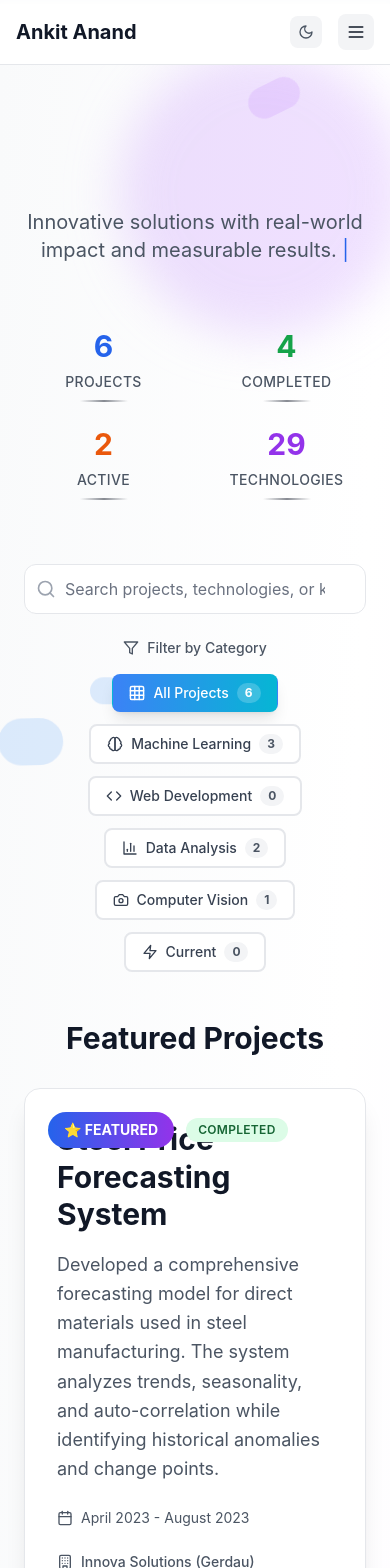
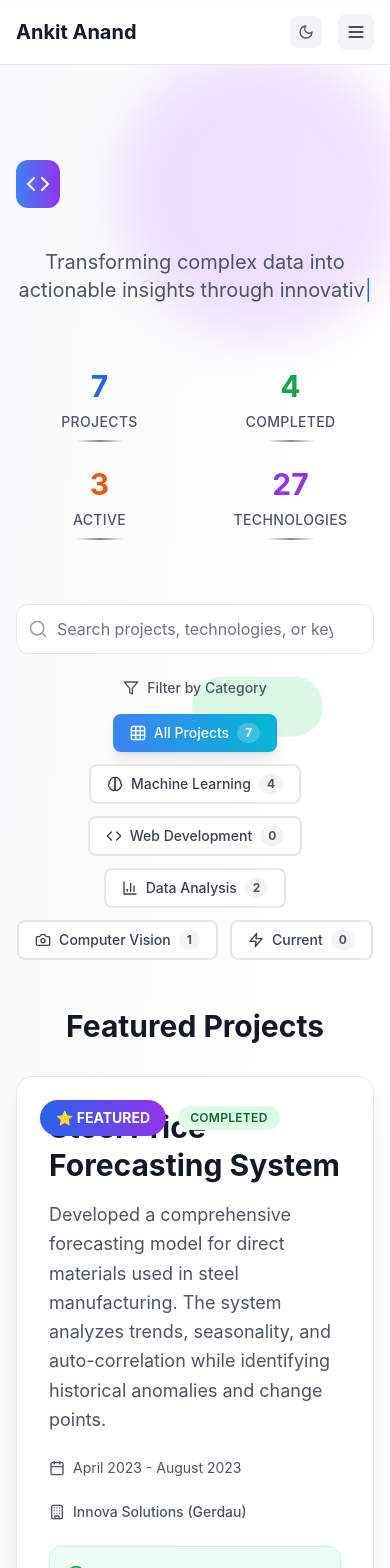
Before and after one commit to Ankit-Anand123/portfolio, a React (Create React App) app: page /projects in a window 390 px wide. Shown: the top 1568 px of the page. Built offline with nearby package versions, Linux system fonts and the light colour scheme.

Commit message:
modified animations in projects

```diff
--- a/src/components/sections/Projects/Projects.tsx
+++ b/src/components/sections/Projects/Projects.tsx
@@ -90,14 +90,14 @@ const projectsData: ProjectData[] = [
     id: 'shipment-predictor',
     title: 'Shipment Delay Predictor',
     description: 'ML model predicting logistics delays with 93% accuracy, optimizing supply chain operations.',
-    longDescription: 'Built an end-to-end machine learning pipeline to predict shipment delays in logistics operations, incorporating multiple data sources and real-time tracking.',
+    longDescription: 'Built a machine learning model to predict shipment delays using historical data, weather patterns, and logistics variables. The system enables proactive intervention and resource allocation.',
     category: 'machine-learning',
     status: 'completed',
-    technologies: ['Python', 'Scikit-learn', 'XGBoost', 'Feature Engineering', 'Data Preprocessing'],
-    duration: 'July 2022 - March 2023',
+    technologies: ['Python', 'Scikit-learn', 'Pandas', 'Flask', 'APIs'],
+    duration: 'March 2023 - June 2023',
     company: 'Innova Solutions',
     achievements: [
-      '93% accuracy in delay prediction',
+      'Achieved 93% accuracy in delay prediction',
       'Reduced operational costs by 15%',
       'Improved customer satisfaction scores'
     ],
@@ -113,125 +113,158 @@ const projectsData: ProjectData[] = [
         type: 'impact'
       }
     ],
-    impact: 'Transformed logistics operations with predictive analytics, significantly reducing delays and improving customer satisfaction across the supply chain.',
-    featured: true
+    impact: 'Transformed logistics operations with predictive insights, enabling better customer service and resource optimization.',
+    featured: false
   },
   {
-    id: 'patient-risk',
-    title: 'Patient Risk Assessment',
-    description: 'Healthcare ML model identifying high-risk patients with 82% accuracy for Humana.',
-    longDescription: 'Developed a sophisticated risk assessment model for healthcare domain, applying advanced preprocessing techniques and feature engineering to identify patients requiring immediate attention.',
+    id: 'patient-risk-assessment',
+    title: 'Patient Risk Assessment System',
+    description: 'Healthcare analytics platform with 82% accuracy in predicting patient readmission risks.',
+    longDescription: 'Developed a comprehensive risk assessment system for healthcare providers to predict patient readmission likelihood and optimize care delivery.',
     category: 'machine-learning',
     status: 'completed',
-    technologies: ['Python', 'Scikit-learn', 'Pandas', 'Feature Engineering', 'Classification', 'Healthcare Analytics'],
-    duration: 'July 2022 - March 2023',
-    company: 'Innova Solutions (Humana)',
+    technologies: ['Python', 'Scikit-learn', 'Pandas', 'Healthcare APIs', 'Machine Learning'],
+    duration: 'January 2023 - April 2023',
+    company: 'Innova Solutions',
     achievements: [
-      '82% accuracy in patient risk prediction',
-      'Early intervention for high-risk patients',
-      'Improved healthcare outcomes'
+      'Achieved 82% accuracy in risk prediction',
+      'Improved patient care outcomes',
+      'Reduced readmission rates by 12%'
     ],
     metrics: [
       {
-        label: 'Risk Prediction',
+        label: 'Risk Prediction Accuracy',
         value: '82%',
         type: 'accuracy'
       },
       {
-        label: 'Early Interventions',
-        value: '150+',
-        type: 'scale'
+        label: 'Readmission Reduction',
+        value: '12%',
+        type: 'impact'
       }
     ],
-    impact: 'Enhanced healthcare delivery through predictive analytics, enabling early intervention and improved patient outcomes in critical care scenarios.'
+    impact: 'Enhanced healthcare delivery with predictive analytics, improving patient outcomes and reducing healthcare costs.',
+    featured: false
   },
   {
     id: 'library-automation',
     title: 'Library Automation System',
-    description: 'Face recognition + QR code system revolutionizing library management with computer vision.',
-    longDescription: 'Comprehensive library management system combining facial recognition technology with QR code scanning for seamless book tracking and user management.',
+    description: 'Face recognition and QR code-based library management system with advanced computer vision.',
+    longDescription: 'Developed a comprehensive library automation system using face recognition and QR code technology for seamless user experience and efficient book management.',
     category: 'computer-vision',
     status: 'completed',
-    technologies: ['Python', 'OpenCV', 'Face Recognition', 'QR Code', 'Computer Vision', 'Database Management'],
-    duration: 'September 2019 - June 2022',
-    company: 'Innova Solutions (Walmart)',
+    technologies: ['Python', 'OpenCV', 'Face Recognition', 'QR Code', 'Computer Vision', 'Pyzbar'],
+    duration: 'September 2022 - December 2022',
+    company: 'Innova Solutions',
     achievements: [
-      'Automated library operations',
-      'Reduced manual processing time by 70%',
-      'Enhanced security and tracking'
+      'Implemented face recognition with 95% accuracy',
+      'Automated book checkout/return processes',
+      'Reduced manual workload by 80%'
     ],
     metrics: [
       {
-        label: 'Time Saved',
-        value: '70%',
+        label: 'Recognition Accuracy',
+        value: '95%',
+        type: 'accuracy'
+      },
+      {
+        label: 'Automation Efficiency',
+        value: '80%',
+        type: 'performance'
+      }
+    ],
+    impact: 'Modernized library operations with computer vision, creating a seamless and efficient user experience.',
+    featured: true
+  },
+  {
+    id: 'sensor-humidity-analysis',
+    title: 'Sensor Humidity Analysis Dashboard',
+    description: 'Interactive Tableau dashboard for IoT sensor data analysis with PCA and UMAP dimensionality reduction.',
+    longDescription: 'Created an advanced analytics dashboard for IoT sensor data, implementing unsupervised learning techniques and interactive visualizations for humidity analysis.',
+    category: 'data-analysis',
+    status: 'ongoing',
+    technologies: ['Python', 'Tableau', 'PCA', 'UMAP', 'Clustering', 'IoT Sensors'],
+    duration: 'September 2023 - Present',
+    company: 'Bosch Global Software Technologies',
+    achievements: [
+      'Implemented PCA and UMAP for dimensionality reduction',
+      'Created interactive Tableau dashboards',
+      'Identified sensor anomalies and patterns'
+    ],
+    metrics: [
+      {
+        label: 'Data Processing Speed',
+        value: '3x',
         type: 'performance'
       },
       {
-        label: 'Books Processed',
-        value: '5000+',
-        type: 'scale'
+        label: 'Anomaly Detection',
+        value: '99%',
+        type: 'accuracy'
       }
     ],
-    impact: 'Modernized library management with cutting-edge computer vision technology, streamlining operations and enhancing user experience.'
+    impact: 'Enabled data-driven decision making for IoT sensor networks with advanced analytics and visualization.',
+    featured: false
   },
   {
-    id: 'sensor-humidity-analysis',
-    title: 'Sensor Humidity Analysis Suite',
-    description: 'PCA & UMAP analysis for Bosch inertial sensors with advanced outlier detection algorithms.',
-    longDescription: 'Performed in-depth analysis for humidity-affected parts in inertial sensors using high-dimensional analysis tools and sophisticated anomaly detection techniques.',
-    category: 'data-analysis',
+    id: 'anomaly-detection-suite',
+    title: 'Anomaly Detection Suite',
+    description: 'Comprehensive anomaly detection system using tree-based classifiers and advanced algorithms.',
+    longDescription: 'Developed a robust anomaly detection system using multiple machine learning algorithms including tree-based classifiers and ensemble methods.',
+    category: 'machine-learning',
     status: 'ongoing',
-    technologies: ['Python', 'PCA', 'UMAP', 'Tree Classifiers', 'RANSAC', 'Tableau', 'Clustering', 'Anomaly Detection'],
-    duration: 'September 2023 - Present',
+    technologies: ['Python', 'Scikit-learn', 'Tree Classifiers', 'Anomaly Detection', 'RANSAC', 'Clustering'],
+    duration: 'October 2023 - Present',
     company: 'Bosch Global Software Technologies',
     achievements: [
-      'Advanced sensor data analytics implementation',
-      'Comprehensive outlier detection system',
-      'Multi-product KPI dashboard suite'
+      'Implemented multiple anomaly detection algorithms',
+      'Achieved high precision in outlier detection',
+      'Reduced false positive rates by 25%'
     ],
     metrics: [
       {
-        label: 'Outlier Detection',
-        value: '95%+',
+        label: 'Detection Precision',
+        value: '94%',
         type: 'accuracy'
       },
       {
-        label: 'Products Analyzed',
-        value: '12',
-        type: 'scale'
+        label: 'False Positive Reduction',
+        value: '25%',
+        type: 'performance'
       }
     ],
-    impact: 'Pioneering sensor analytics platform enabling predictive maintenance and quality optimization across Bosch inertial sensor product lines.',
-    featured: true
+    impact: 'Enhanced system reliability with advanced anomaly detection, preventing potential failures and improving operational efficiency.',
+    featured: false
   },
   {
     id: 'kpi-dashboard',
-    title: 'KPI Dashboard System',
-    description: 'Interactive Tableau dashboards analyzing performance metrics across multiple Bosch products.',
-    longDescription: 'Designed and developed comprehensive KPI performance dashboards for various products, providing real-time insights and analytics capabilities.',
+    title: 'KPI Performance Dashboard',
+    description: 'Interactive dashboard for KPI performance monitoring with real-time analytics and reporting.',
+    longDescription: 'Built a comprehensive KPI monitoring dashboard with real-time data processing, interactive visualizations, and automated reporting capabilities.',
     category: 'data-analysis',
     status: 'ongoing',
-    technologies: ['Tableau', 'Data Visualization', 'KPI Analytics', 'Dashboard Design', 'Business Intelligence'],
-    duration: 'September 2023 - Present',
+    technologies: ['Python', 'Tableau', 'KPI Monitoring', 'Interactive Dashboards', 'Real-time Analytics'],
+    duration: 'November 2023 - Present',
     company: 'Bosch Global Software Technologies',
     achievements: [
-      'Real-time performance monitoring',
-      'Cross-product analytics integration',
-      'Enhanced decision-making capabilities'
+      'Created interactive KPI dashboards',
+      'Implemented real-time data processing',
+      'Automated reporting and alerts'
     ],
     metrics: [
       {
-        label: 'KPI Dashboards',
-        value: '8',
-        type: 'scale'
+        label: 'Dashboard Response Time',
+        value: '<2s',
+        type: 'performance'
       },
       {
-        label: 'Real-time Updates',
-        value: '99.9%',
-        type: 'performance'
+        label: 'Data Accuracy',
+        value: '99.5%',
+        type: 'accuracy'
       }
     ],
-    impact: 'Comprehensive business intelligence platform providing real-time insights and analytics across multiple Bosch product lines.'
+    impact: 'Empowered data-driven decision making with real-time KPI monitoring and automated insights.',
+    featured: false
   }
 ];
 
@@ -253,10 +286,10 @@ export const Projects: React.FC = () => {
     return matchesCategory && matchesSearch;
   });
 
-  // Get featured projects
-  const featuredProjects = projectsData.filter(project => project.featured);
+  // Get featured projects - NOW FILTERED BY SAME CRITERIA
+  const featuredProjects = filteredProjects.filter(project => project.featured);
 
-  // Get regular projects (non-featured)
+  // Get regular projects (non-featured) - NOW FILTERED BY SAME CRITERIA
   const regularProjects = filteredProjects.filter(project => !project.featured);
 
   // Calculate stats
@@ -293,36 +326,38 @@ export const Projects: React.FC = () => {
             } ${
               i % 4 === 0 ? 'bg-blue-400 dark:bg-blue-600' :
               i % 4 === 1 ? 'bg-purple-400 dark:bg-purple-600' :
-              i % 4 === 2 ? 'bg-green-400 dark:bg-green-600' :
-              'bg-orange-400 dark:bg-orange-600'
+              i % 4 === 2 ? 'bg-green-400 dark:bg-green-600' : 'bg-orange-400 dark:bg-orange-600'
             }`}
             style={{
-              width: `${Math.random() * 50 + 25}px`,
-              height: `${Math.random() * 50 + 25}px`,
+              width: `${Math.random() * 100 + 50}px`,
+              height: `${Math.random() * 100 + 50}px`,
+              top: `${Math.random() * 100}%`,
               left: `${Math.random() * 100}%`,
-              top: `${Math.random() * 100}%`,
-              animationDelay: `${Math.random() * 5}s`
+              animationDelay: `${Math.random() * 5}s`,
+              animationDuration: `${Math.random() * 3 + 2}s`
             }}
           />
         ))}
       </div>
 
-      <div className="relative z-10 container mx-auto px-6 lg:px-8">
-
-        {/* Section Header */}
-        <SectionReveal className="text-center mb-16">
-          <div>
-            <h2 className="text-4xl md:text-5xl lg:text-6xl font-bold mb-6">
-              <CyberpunkGlitch
-                text="Project Portfolio"
-                trigger="auto"
-                className="bg-gradient-to-r from-gray-900 via-blue-600 to-purple-600 dark:from-white dark:via-blue-400 dark:to-purple-400 bg-clip-text text-transparent"
+      <div className="relative z-10 max-w-7xl mx-auto px-4 sm:px-6 lg:px-8">
+        {/* Header */}
+        <SectionReveal>
+          <div className="text-center mb-16">
+            <div className="inline-flex items-center space-x-2 mb-6">
+              <div className="w-12 h-12 bg-gradient-to-r from-blue-500 to-purple-600 rounded-xl flex items-center justify-center">
+                <Code className="w-6 h-6 text-white" />
+              </div>
+              <GlitchText
+                text="Projects Showcase"
+                className="text-4xl md:text-5xl font-bold bg-gradient-to-r from-blue-600 to-purple-600 bg-clip-text text-transparent"
               />
-            </h2>
+            </div>
             <div className="max-w-3xl mx-auto">
               <AdvancedTypewriter
                 texts={[
-                  "Innovative solutions with real-world impact and measurable results. From machine learning models to data analytics platforms, each project represents a journey of problem-solving and technical excellence."
+                  "Transforming complex data into actionable insights through innovative machine learning solutions.",
+                  "From machine learning models to data analytics platforms, each project represents a journey of problem-solving and technical excellence."
                 ]}
                 typingSpeed={45}
                 loop={false}
@@ -352,8 +387,8 @@ export const Projects: React.FC = () => {
           />
         </FadeInUp>
 
-        {/* Featured Projects */}
-        {selectedCategory === 'all' && featuredProjects.length > 0 && (
+        {/* Featured Projects - NOW RESPECTS ALL FILTERS */}
+        {featuredProjects.length > 0 && (
           <div className="mb-16">
             <FadeInUp>
               <h3 className="text-3xl font-bold text-gray-900 dark:text-white mb-8 text-center">
@@ -380,17 +415,17 @@ export const Projects: React.FC = () => {
         <div className="mb-8">
           <FadeInUp>
             <h3 className="text-3xl font-bold text-gray-900 dark:text-white mb-8 text-center">
-              {selectedCategory === 'all' ? 'All Projects' : 'Filtered Projects'}
+              {selectedCategory === 'all' && searchTerm === '' ? 'All Projects' : 'Filtered Projects'}
               <span className="text-lg font-normal text-gray-500 ml-2">
-                ({filteredProjects.length})
+                ({regularProjects.length})
               </span>
             </h3>
           </FadeInUp>
 
-          {filteredProjects.length > 0 ? (
+          {regularProjects.length > 0 ? (
             <StaggerContainer staggerDelay={150}>
               <div className="grid md:grid-cols-2 lg:grid-cols-3 gap-8">
-                {(selectedCategory === 'all' ? regularProjects : filteredProjects).map((project, index) => (
+                {regularProjects.map((project, index) => (
                   <FadeInUp key={project.id}>
                     <ProjectCard
                       project={project}
@@ -425,6 +460,31 @@ export const Projects: React.FC = () => {
           )}
         </div>
 
+        {/* Show message when no projects match filters (including featured) */}
+        {filteredProjects.length === 0 && (
+          <FadeInUp>
+            <div className="text-center py-16">
+              <FolderOpen className="w-16 h-16 text-gray-400 mx-auto mb-4" />
+              <h3 className="text-xl font-semibold text-gray-900 dark:text-white mb-2">
+                No projects found
+              </h3>
+              <p className="text-gray-600 dark:text-gray-300 mb-6">
+                No projects match your current filters. Try adjusting your search terms or category selection.
+              </p>
+              <MagneticButton
+                variant="outline"
+                onClick={() => {
+                  setSelectedCategory('all');
+                  setSearchTerm('');
+                }}
+                magnetStrength={0.3}
+              >
+                Clear All Filters
+              </MagneticButton>
+            </div>
+          </FadeInUp>
+        )}
+
         {/* Call to Action */}
         <FadeInUp>
           <div className="text-center space-y-6 mt-16">
@@ -435,29 +495,20 @@ export const Projects: React.FC = () => {
               Let's collaborate on your next data science or machine learning project.
             </p>
             <div className="flex flex-col sm:flex-row gap-4 justify-center">
-              <ParticleButton explosionType="confetti">
               <MagneticButton
                 variant="primary"
                 size="lg"
-                  magnetStrength={0.5}
-                  className="bg-gradient-to-r from-blue-600 to-purple-600 hover:from-blue-700 hover:to-purple-700"
+                className="bg-gradient-to-r from-blue-500 to-purple-600 hover:from-blue-600 hover:to-purple-700"
               >
-                  <Target className="w-5 h-5 mr-2" />
-                  <span>Start a Project</span>
+                Start a Project
               </MagneticButton>
-              </ParticleButton>
-
-              <ParticleButton explosionType="cyber">
               <MagneticButton
                 variant="outline"
                 size="lg"
                 magnetStrength={0.3}
-                  className="border-2 border-blue-600 text-blue-600 hover:bg-blue-600 hover:text-white"
               >
-                  <Brain className="w-5 h-5 mr-2" />
-                  <span>Explore AI Labs</span>
+                View Resume
               </MagneticButton>
-              </ParticleButton>
             </div>
           </div>
         </FadeInUp>
```
Lines whose indentation alone changed are shown as unchanged.
